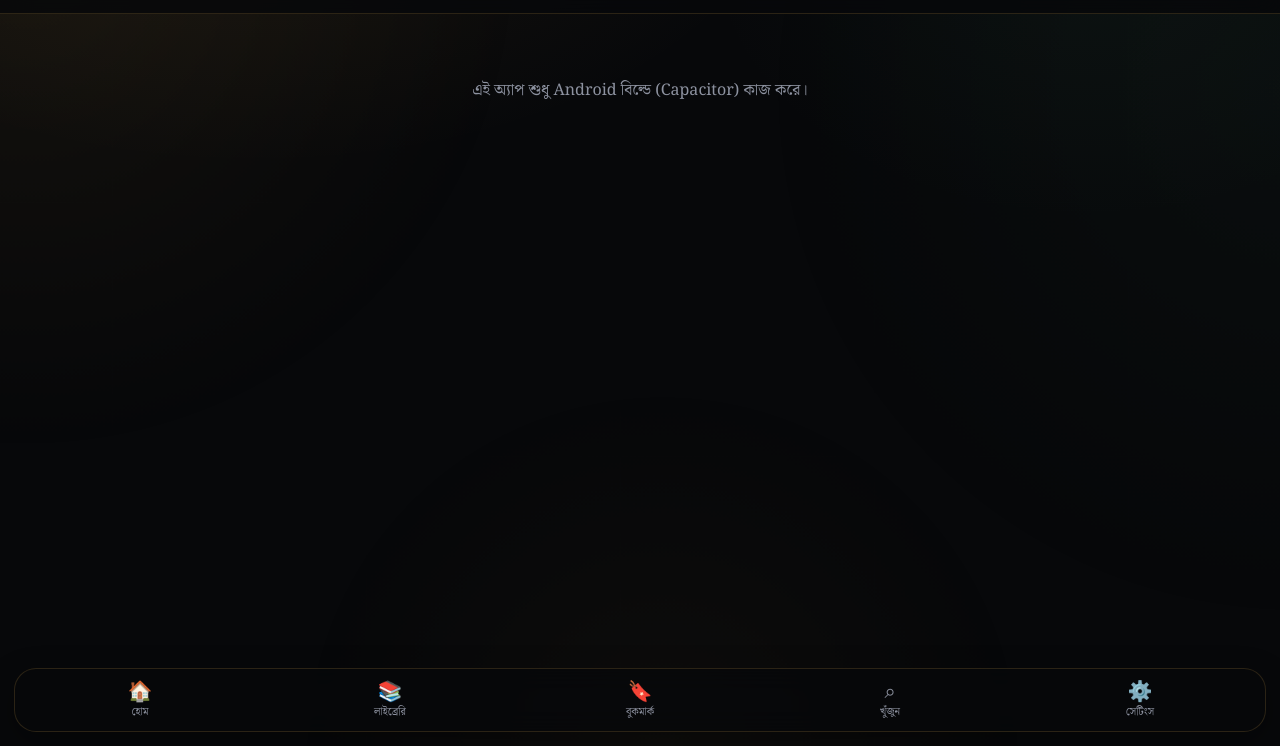
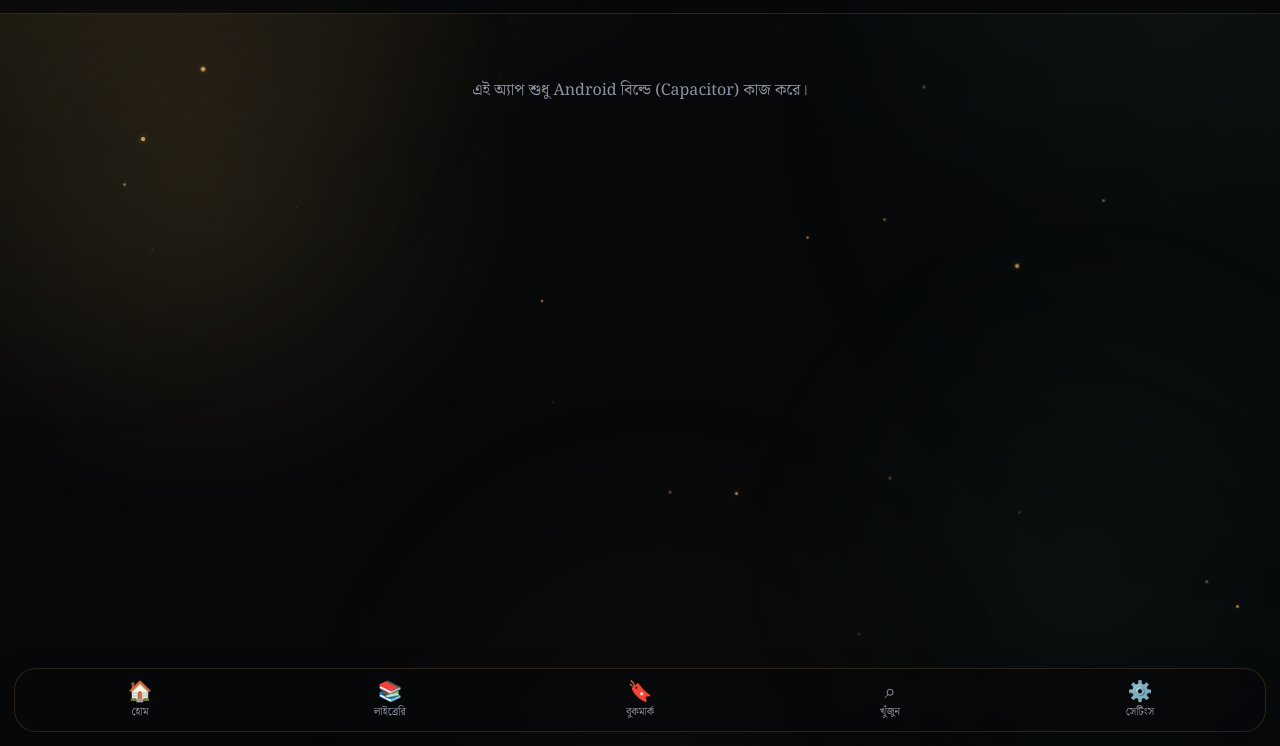
Before and after one commit to infinitydattaashim1210958-coder/x------------vx-9f2k-static-cdn-01-d7b3e9f1-xqz7-prod-8f4a2c19d6rs--4j9w, a website: page www/index.html in a window 1280 px wide. Shown: the part 54-800 px from the top of the page. Drawn offline with Linux system fonts and the light colour scheme.

Commit message:
Add files via upload

```diff
--- a/www/css/app.css
+++ b/www/css/app.css
@@ -1042,6 +1042,80 @@ body.reading::before{
   animation-duration:40s; /* slower = less GPU work */
 }
 
+/* ══════════════════════════════════════════════════════
+   §48 DIVINE AMBIENT FIELD — persistent "living" backdrop
+   Sits in index.html as a fixed sibling of #app (NOT inside it — #app
+   is fully replaced by router() on every navigation, so anything meant
+   to keep animating across screens without restarting must live outside
+   it). Three layers, cheapest-to-priciest:
+     1. glowOrb  — two huge soft radial-gradient blooms, drifting.
+        No filter:blur (expensive on WebView); softness comes from the
+        gradient falloff itself, same technique as body::before.
+     2. mote     — tiny twinkling "stars", opacity/scale pulse in place.
+     3. ember    — slow-drifting warm particles (extends the existing
+                   .sacredParticles loading-screen effect app-wide).
+   transform + opacity only throughout — GPU-composited, no layout/paint
+   cost regardless of particle count. Uses --gold-bright/--glow-primary
+   so it re-themes automatically with [data-accent] (emerald/indigo).
+══════════════════════════════════════════════════════ */
+.divineField{
+  position:fixed; inset:0; z-index:-1;
+  overflow:hidden; pointer-events:none; /* never blocks taps; never adds scroll-x (§47) */
+}
+
+.glowOrb{
+  position:absolute; width:60vmax; height:60vmax; border-radius:50%;
+  background:radial-gradient(circle, var(--glow-primary), transparent 65%);
+  opacity:.5;
+}
+.glowOrbA{ top:-20%; left:-15%; animation:orbDriftA 26s ease-in-out infinite alternate; }
+.glowOrbB{
+  bottom:-25%; right:-15%;
+  background:radial-gradient(circle, var(--glow-secondary), transparent 65%);
+  animation:orbDriftB 32s ease-in-out infinite alternate;
+}
+@keyframes orbDriftA{
+  from{ transform:translate3d(0,0,0) scale(1); }
+  to  { transform:translate3d(6%,4%,0) scale(1.08); }
+}
+@keyframes orbDriftB{
+  from{ transform:translate3d(0,0,0) scale(1); }
+  to  { transform:translate3d(-5%,-6%,0) scale(1.1); }
+}
+
+.motes, .embers{ position:absolute; inset:0; }
+.mote{
+  position:absolute; width:var(--size,3px); height:var(--size,3px); border-radius:50%;
+  background:var(--gold-bright); box-shadow:0 0 6px 1px var(--glow-primary);
+  animation-name:moteTwinkle; animation-timing-function:ease-in-out; animation-iteration-count:infinite;
+}
+@keyframes moteTwinkle{
+  0%,100%{ opacity:.12; transform:scale(.7); }
+  50%    { opacity:.9;  transform:scale(1.15); }
+}
+.ember{
+  position:absolute; bottom:-4%; width:var(--size,4px); height:var(--size,4px); border-radius:50%;
+  background:var(--gold-bright); opacity:0;
+  animation-name:emberRise; animation-timing-function:linear; animation-iteration-count:infinite;
+}
+@keyframes emberRise{
+  0%  { transform:translateY(0) translateX(0); opacity:0; }
+  10% { opacity:.45; }
+  50% { transform:translateY(-55vh) translateX(2vw); }
+  90% { opacity:.15; }
+  100%{ transform:translateY(-105vh) translateX(-2vw); opacity:0; }
+}
+
+/* Dampen alongside the existing ambient body::before during reading
+   (§40) — same rationale: don't compete with scripture text. */
+body.reading .divineField{ opacity:.35; }
+
+@media (prefers-reduced-motion: reduce){
+  .glowOrbA, .glowOrbB, .mote, .ember{ animation:none !important; }
+  .mote{ opacity:.5; }
+  .ember{ display:none; } /* motion *is* the effect; nothing useful to freeze onto */
+}
+
 /* §44 colour contrast — active dock item uses more than just colour */
 .dockItem.active::before{
   content:""; display:block; position:absolute;
```
